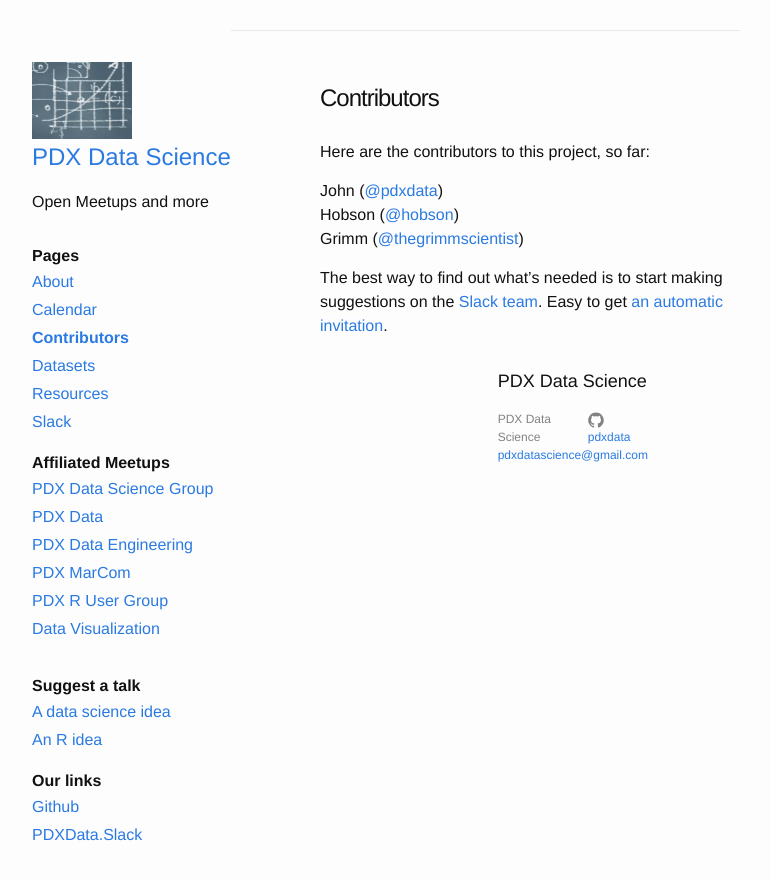
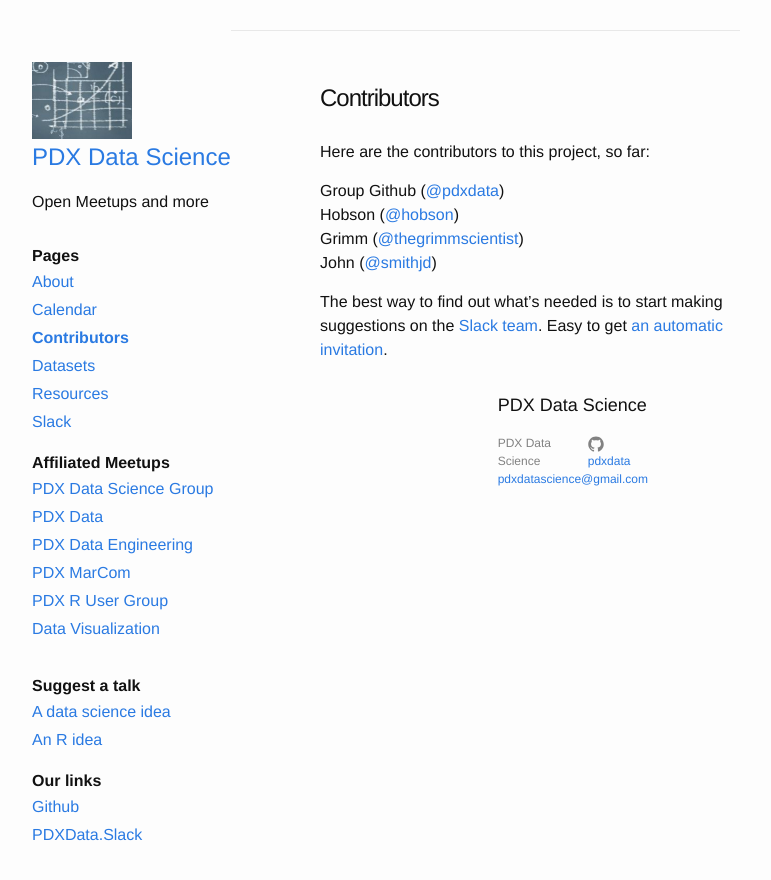
Before and after one commit to PdxData/pdxdata.github.io, a Jekyll site: the page built from contributors.md, in a window 1280 px wide. Shown: the top 880 px of the page, without its empty margins (270-1041 px from the left). Built offline with Jekyll 4.4.1, drawn with Linux system fonts in a browser that asks for light colours.

Commit message:
update contributors

```diff
--- a/contributors.md
+++ b/contributors.md
@@ -6,9 +6,11 @@
 ---
 Here are the contributors to this project, so far:
 
-John (<a href="https://github.com/pdxdata" class="user-mention">@pdxdata</a>)<br>
+Group Github (<a href="https://github.com/pdxdata" class="user-mention">@pdxdata</a>)<br>
 Hobson (<a href="https://github.com/hobson" class="user-mention">@hobson</a>)<br>
 Grimm (<a href="https://github.com/thegrimmscientist" class="user-mention">@thegrimmscientist</a>)<br>
+John (<a href="http://twitter.com/smithjd" class="user-mention">@smithjd</a>)<br>
+
 
 The best way to find out what's needed is to start making suggestions on the [Slack team](https://pdxdata.slack.com).  Easy to get [an automatic invitation](http://pdxdata.github.io/slack).
 
```
